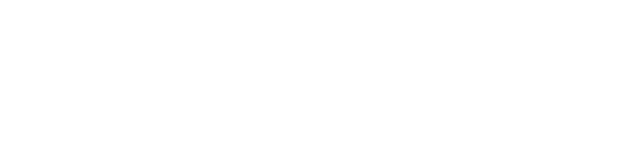
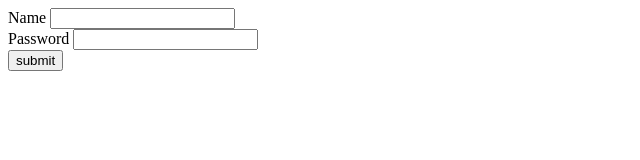
Before and after one commit to mohit0268/javascript-form, a plain HTML site: page index.html in a window 1280 px wide. Shown: the whole page, without its empty margins (0-640 px from the left). Drawn offline with Linux system fonts and the light colour scheme.

Commit message:
form created

```diff
--- a/index.html
+++ b/index.html
@@ -5,9 +5,24 @@
     <title>Javascript Form</title>
 </head>
 <body>
-    <script src="app.js">
 
-    </script>
+        <div id="main">
+            <div id="error">
+            <form action="/" name="form" id="form" method="POST">
+                <div>
+                    <label for="name">Name</label>
+                    <input type="text" name="name" id="text" required>
+                </div>
+                <div>
+                    <label for="password">Password</label>
+                    <input type="password" name="password" id="password">
+                </div>
+                <input type="submit" value="submit">
+
+            </form>
+        </div>
+    </div>
+    <script src="app.js"></script>
 
 
 </body>
```
